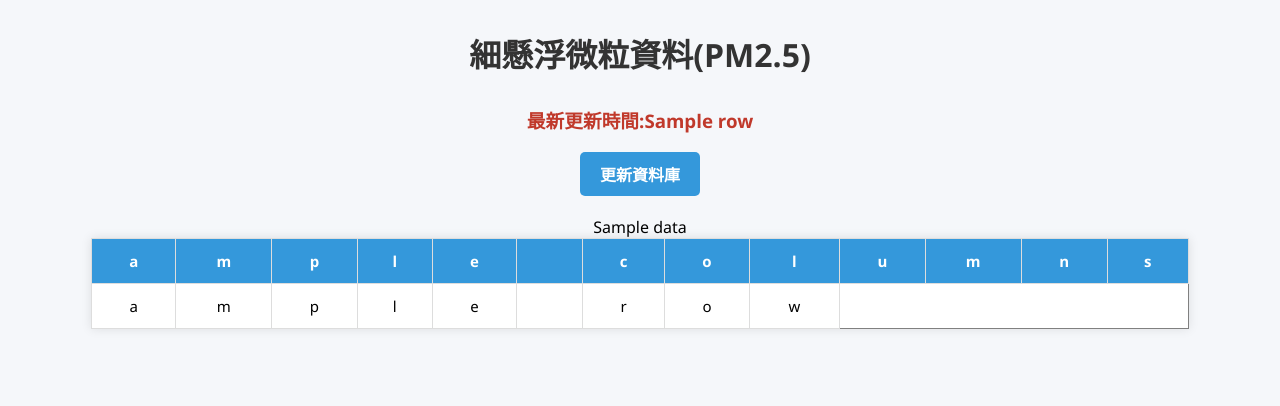
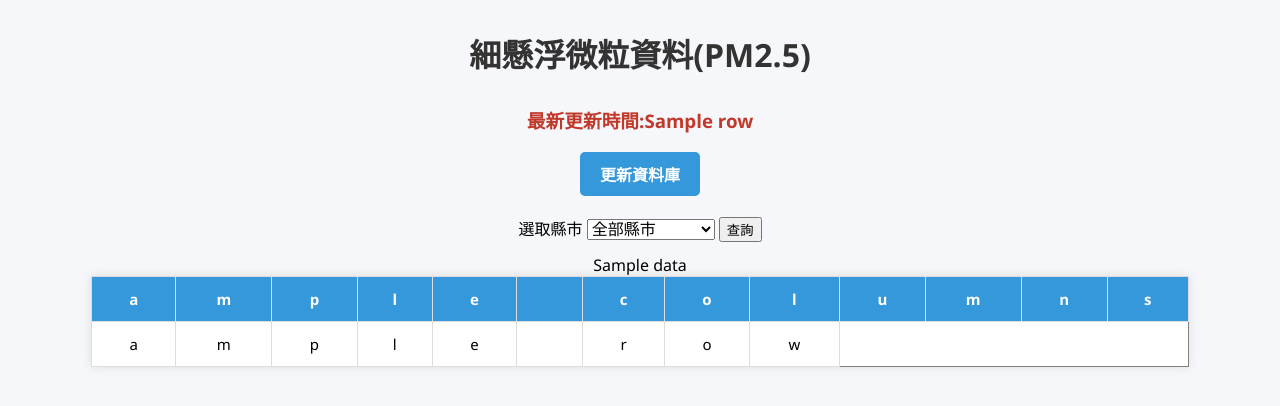
Before and after one commit to zcw1209/flask-pm25, a Flask app: template templates/index.html in a window 1280 px wide. Shown: the top 406 px of the page. Run offline with Flask 3, Linux system fonts and the light colour scheme; the template is opened without the code that fills it: most values are stand-ins (such as "Sample title", 1, 10 or a date in 2020).

Commit message:
8:55下課

```diff
--- a/app.py
+++ b/app.py
@@ -6,6 +6,18 @@
 import json
 
 app = Flask(__name__)
+
+
+@app.route("/filter", methods=["POST"])
+def filter_data():
+    # args=>form
+    county = request.form.get("county")
+    columns, datas = get_pm25_data_from_mysql()
+    df = pd.DataFrame(datas, columns=columns)
+    # 取得特定縣市的資料
+    df1 = df.groupby("county").get_group(county).groupby("site")["pm25"].mean()
+    print(df1)
+    return {"county": county}
 
 
 # 更新資料庫
@@ -21,8 +33,29 @@
 
 @app.route("/")
 def index():
+    # 取得資料庫最新資料
     columns, datas = get_pm25_data_from_mysql()
-    return render_template("index.html", columns=columns, datas=datas)
+    # 取出不同縣市
+    df = pd.DataFrame(datas, columns=columns)
+    # 排序縣市
+    counties = sorted(df["county"].unique().tolist())
+    # print(counties)
+
+    # columns, datas = get_pm25_data_from_mysql()
+    # df = pd.DataFrame(datas, columns=columns)
+
+    # 選取縣市後的資料(預設ALL)
+    county = request.args.get("county", "ALL")
+    if county != "ALL":
+        # 取得特定縣市的資料
+        df1 = df.groupby("county").get_group(county)
+        columns = df1.columns.tolist()
+        datas = df1.values.tolist()
+        print(columns, datas)
+
+    return render_template(
+        "index.html", columns=columns, datas=datas, counties=counties
+    )
 
 
 @app.route("/books")
--- a/static/style.css
+++ b/static/style.css
@@ -74,6 +74,10 @@
   color: #c0392b;
 }
 
+select{
+  font-size: 16px;
+}
+
 form {
   margin: 12px;
 }
--- a/templates/index.html
+++ b/templates/index.html
@@ -10,6 +10,20 @@
     <h1>細懸浮微粒資料(PM2.5)</h1>
     <h3>最新更新時間:{{datas[0][4]}}</h3>
     <a class="btn-update" href="/update-db">更新資料庫</a>
+
+    <form action="/" method="GET">
+        <label for="county">選取縣市</label>
+        <!-- 縣市選擇框 name:後端看的 id:前端看的-->
+        <select name="county" id="county">
+            <option value="ALL">全部縣市</option>
+            {% for county in counties %}
+            <option value="{{county}}">{{county}}</option>
+            {% endfor %}
+        </select>
+        <button type="submit">查詢</button>
+    </form>
+
+
     <table border="1">
         <thead>
             <tr>
```
